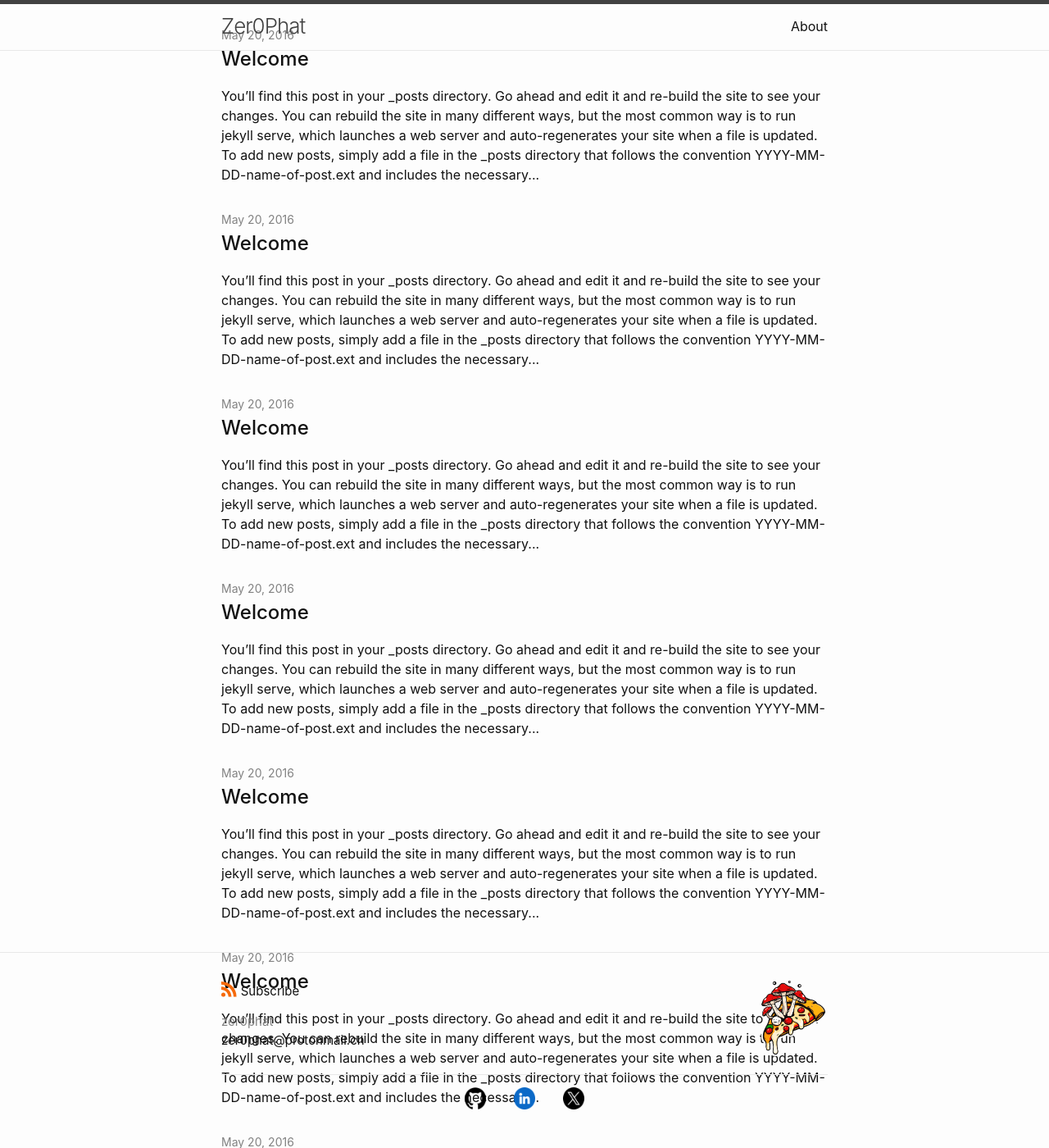
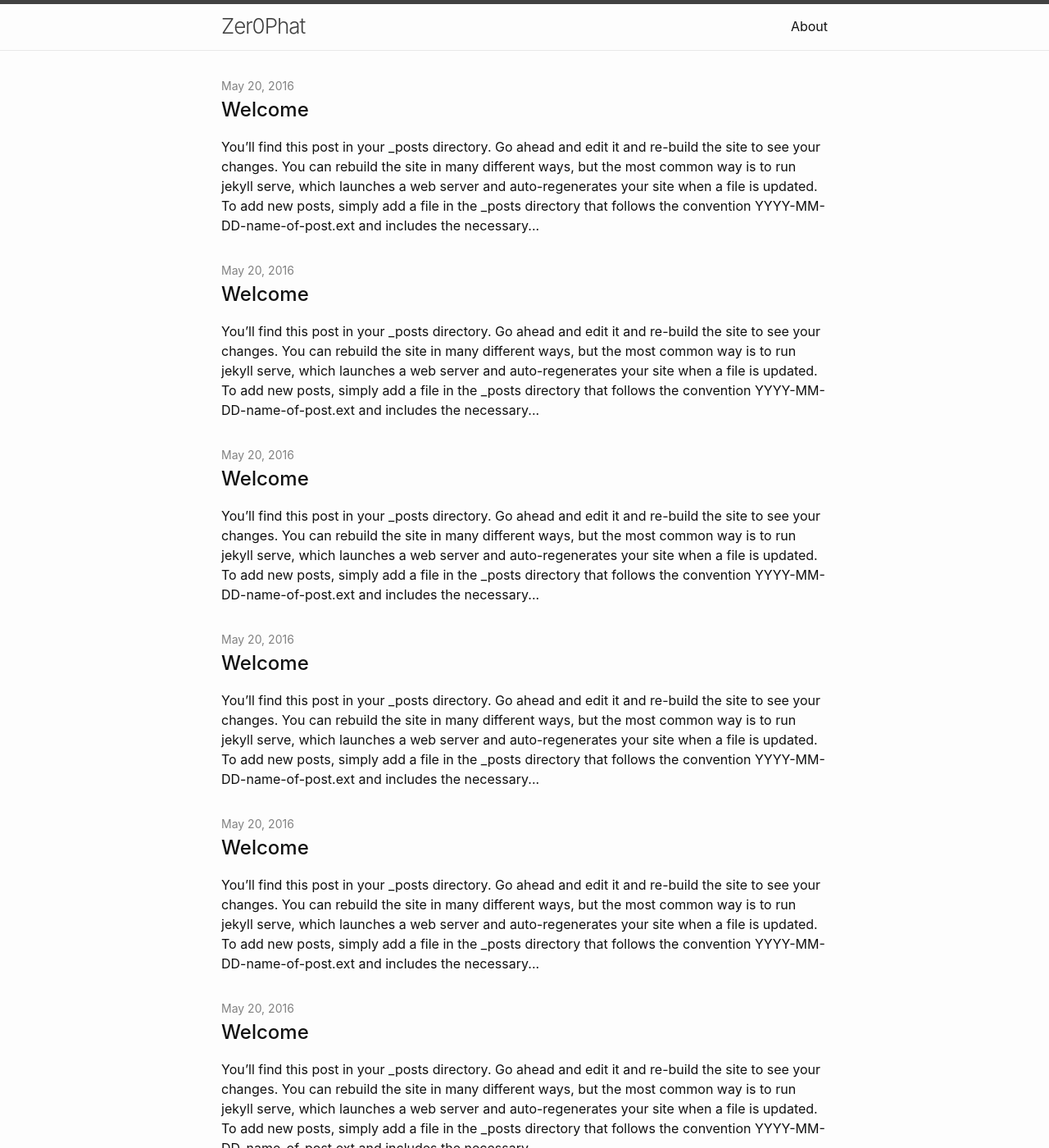
Before and after one commit to zer0phat/zer0phat.github.io, a Jekyll site: the page built from docs/index.md, in a window 1280 px wide and 1400 px high. Shown: the whole window at 82% size. Built offline with Jekyll 4.4.1, drawn with Linux system fonts in a browser that asks for light colours.

Commit message:
header footer restored

```diff
--- a/docs/_sass/minima/_layout.scss
+++ b/docs/_sass/minima/_layout.scss
@@ -2,18 +2,13 @@
  * Site header
  */
 .site-header {
-  position: fixed;
-  left: 0;
-  top: 0;
-  width: 100%;
-
   border-top: 5px solid $border-color-03;
   border-bottom: 1px solid $border-color-01;
   min-height: $spacing-unit * 1.865;
   line-height: $base-line-height * $base-font-size * 2.25;
 
   // Positioning context for the mobile navigation icon
-  //position: relative;
+  position: relative;
 }
 
 .site-title {
@@ -127,11 +122,6 @@
  * Site footer
  */
 .site-footer {
-  position: fixed;
-  left: 0;
-  bottom: 0;
-  width: 100%;
-
   border-top: 1px solid $border-color-01;
   padding: $spacing-unit 0;
 }
```
